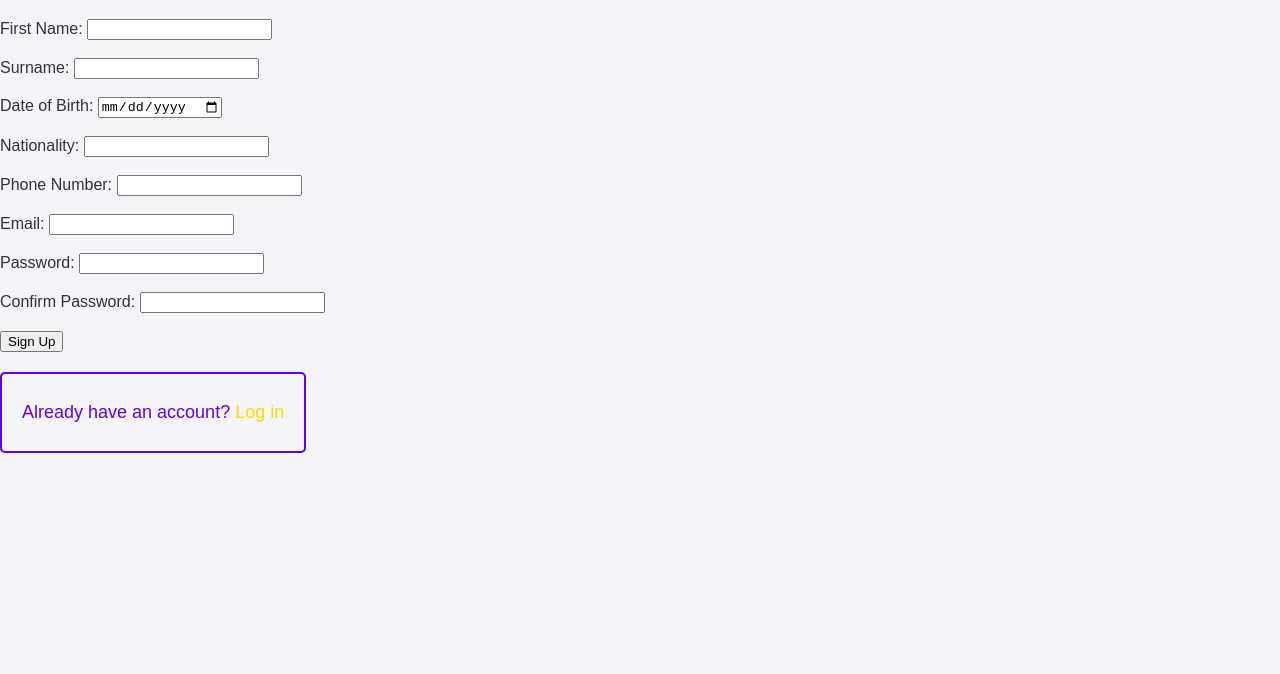
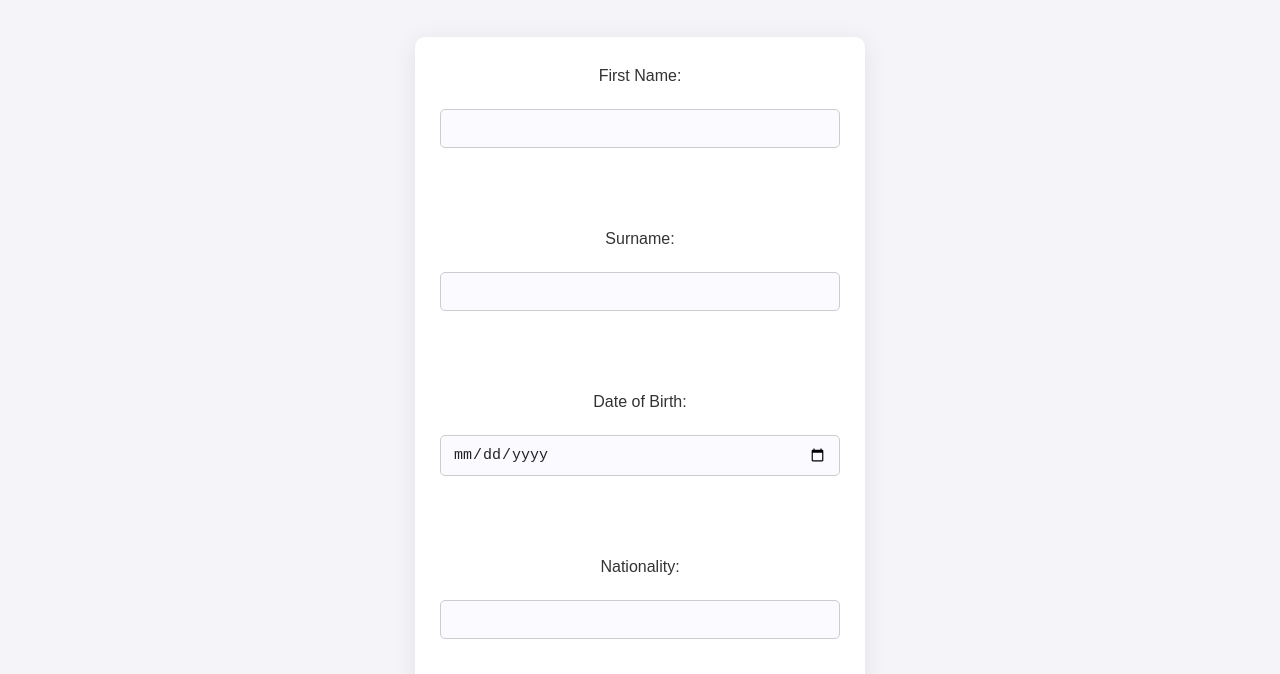
Before and after one commit to AiiraRobertson/my-repo, a plain HTML site: page recipe/signup.html in a window 1280 px wide. Shown: the part 126-800 px from the top of the page. Drawn offline with Linux system fonts and the light colour scheme.

Commit message:
Adjust sidebar position and update action button color for improved layout and visibility; enhance form styles for better user experience

```diff
--- a/stylesheets/distrohome.css
+++ b/stylesheets/distrohome.css
@@ -71,7 +71,7 @@ h2:hover {
 }
 .sidebar {
   position: absolute;
-  top: 0%; /* adjust if your header height changes */
+  top: 23%; /* adjust if your header height changes */
   right: 0;
   width: 250px;
   height: calc(90vh - 60px); /* full height minus header */
@@ -121,7 +121,7 @@ h2:hover {
 }
 
 .action-button a {
-  color: #a18e1e;
+  color: #faf9f5;
   text-decoration: none;
 }
 
--- a/stylesheets/signup.css
+++ b/stylesheets/signup.css
@@ -28,7 +28,7 @@ h1 {
 }
 
 .login-link {
-  display: inline-block;
+  justify-content: center;
   margin-top: 20px;
   text-decoration: none;
   font-size: 18px;
@@ -48,3 +48,66 @@ a {
   text-decoration: none;
   color: #ffd900;
 }
+
+form {
+  background: #fff;
+  padding: 30px 25px;
+  margin: 40px auto;
+  border-radius: 10px;
+  box-shadow: 0 4px 24px rgba(0, 0, 0, 0.08);
+  max-width: 400px;
+  display: flex;
+  flex-direction: column;
+  gap: 18px;
+}
+
+label {
+  font-size: 16px;
+  color: #333;
+  margin-bottom: 6px;
+  font-weight: 500;
+  display: block;
+}
+
+input[type="text"],
+input[type="email"],
+input[type="password"],
+input[type="number"],
+input[type="date"],
+input[type="tel"] {
+  width: 100%;
+  padding: 10px 12px;
+  border: 1.5px solid #ccc;
+  border-radius: 5px;
+  font-size: 15px;
+  transition: border-color 0.2s;
+  margin-bottom: 10px;
+  background: #fafaff;
+  color: #222;
+  box-sizing: border-box;
+}
+
+input:focus {
+  border-color: #6200ea;
+  outline: none;
+}
+
+input[type="submit"],
+button[type="submit"] {
+  background: #6200ea;
+  color: #fff;
+  border: none;
+  padding: 12px 0;
+  border-radius: 5px;
+  font-size: 17px;
+  cursor: pointer;
+  transition: background 0.2s;
+  box-shadow: 0 2px 8px rgba(34, 87, 88, 0.12);
+  padding-left: 10px;
+  padding-right: 10px;
+}
+
+input[type="submit"]:hover,
+button[type="submit"]:hover {
+  background: #4b00b5;
+}
```
